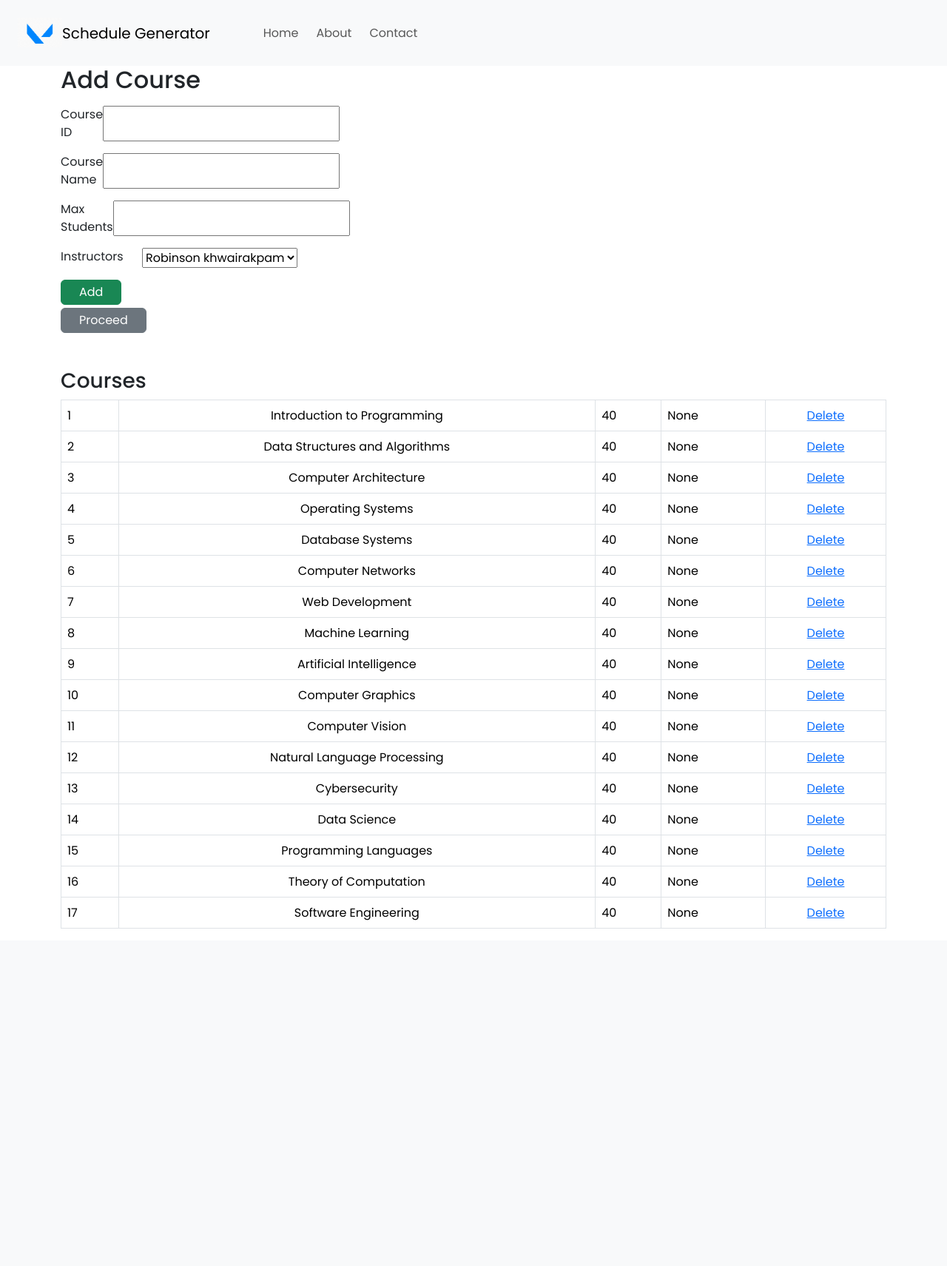
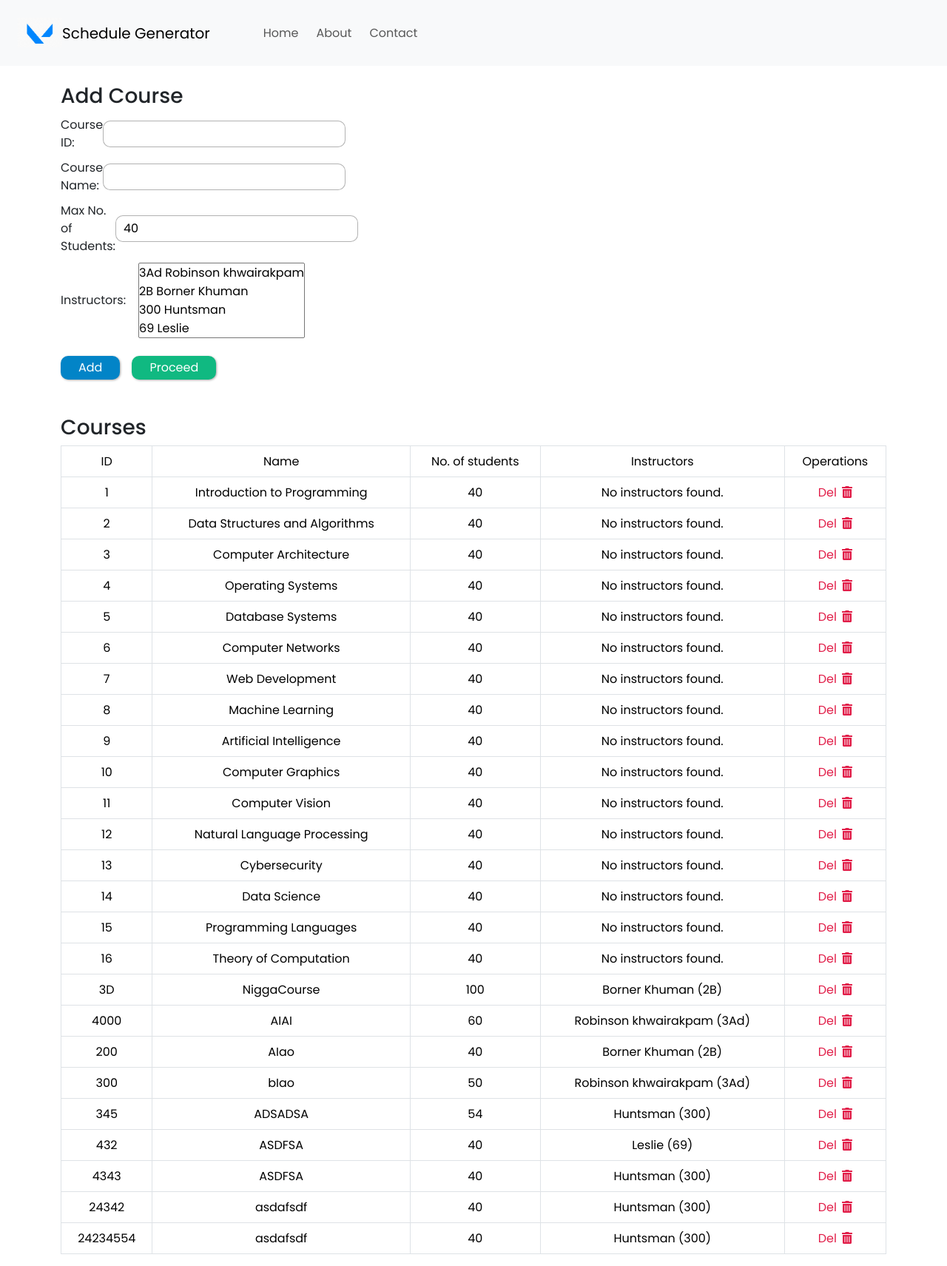
Before and after one commit to sidsinam/ScheduleGenerator, a Django app: page /add-course in a window 1280 px wide. Shown: the whole page at 74% size. Before the commit the page ends 1255 px from the top, so only its background shows below. Run offline with Django 4.2, Linux system fonts and the light colour scheme; data comes from the database, SQL or seed files in the repository; some web fonts are replaced.

Commit message:
added css

```diff
--- a/my_app/forms.py
+++ b/my_app/forms.py
@@ -19,6 +19,18 @@ class CourseForm(ModelForm):
             'max_numb_students',
             'instructors'
         ]
+        labels = {
+            'uid': 'Course ID',
+            'name': 'Course Name',
+            'max_numb_students': 'Max No. of Students',
+            'instructors': 'Instructors',
+        }
+        widgets = {
+            'uid': forms.TextInput(attrs={'class': 'input-fields'}),
+            'name': forms.TextInput(attrs={'class': 'input-fields'}),
+            'max_numb_students': forms.TextInput(attrs={'class': 'input-fields'}),
+
+        }
 
 
 class RoomForm(ModelForm):
--- a/my_app/models.py
+++ b/my_app/models.py
@@ -17,7 +17,8 @@ class Course(models.Model):
     uid = models.CharField(max_length=10, primary_key=True)
     name = models.CharField(max_length=100)
     max_numb_students = models.CharField(max_length=65, default=40)
-    instructors = models.ForeignKey(Instructor, on_delete=models.CASCADE, blank=True, null=True)
+    instructors = models.ManyToManyField(Instructor)
+    #instructors = models.ForeignKey(Instructor, on_delete=models.CASCADE, blank=True, null=True)
 
     def __str__(self):
         return self.uid + " " + self.name
--- a/my_app/static/css/home.css
+++ b/my_app/static/css/home.css
@@ -61,3 +61,10 @@
     text-decoration: none;
     color: rgb(225 29 72);
 }
+.select-field {
+    border-radius: 10px;
+    padding: 5px;
+    text-indent: 5px;
+    border: 1px solid rgba(0, 0, 0, 0.3);
+    margin-left: 10px;
+}
--- a/my_app/templates/add-course.html
+++ b/my_app/templates/add-course.html
@@ -1,11 +1,11 @@
 {% extends 'base.html' %}
 
 {% block content %}
-  <div style="width: 320px;">
+  <div style="width: 320px; margin-top: 1.5rem;">
     <form method="POST">
       {% csrf_token %}
-      <h2>Add Course</h2>
-      <div class="mt-3 d-flex justify-content-between">
+      <h3>Add Course</h3>
+      {% comment %} <div class="mt-3 d-flex justify-content-between">
         <label>Course ID</label>
         <input type="text" name="uid" />
       </div>
@@ -27,30 +27,82 @@
             <option value={{item}}>{{item}}</option>
           {%endfor%}
         </select>
+      </div> {% endcomment %}
+
+
+      {% for field in form %}
+      <div class="input-container">
+        {{ field.label_tag }}
+        {% if field.name == 'instructors' %}
+          <div style="margin-left: 17px;">
+              {{ field }}
+          </div>
+        {% else %}
+          {{ field }}
+        {% endif %}
       </div>
+      {% endfor %}
 
-      <button type="submit" class="mt-3 btn btn-success btn-large px-4 py-1">Add</button>
+      <div class="d-flex align-items-center mt-4 gap-3">
+        <button type="submit" class="add-button px-4 py-1">Add</button>
+        <input type="button"
+          value="Proceed"
+          class="proceed-button px-4 py-1"
+          onclick="window.location.href='/add-room'"
+        />
+      </div>
     </form>
-    <button
-        class="mt-1 btn btn-secondary btn-large px-4 py-1"
-        onclick="window.location.href='/add-room'"
-    >Proceed
-    </button>
+
   </div>
 
   {% if all_courses %}
     <h3 class="mt-5">Courses</h3>
     <table class="table table-bordered">
+      <tr class="table-heading">
+        <td>
+          <center>ID</center>
+        </td>
+        <td>
+          <center>Name</center>
+        </td>
+        <td>
+          <center>No. of students</center>
+        </td>
+        <td>
+          <center>Instructors</center>
+          </td>
+        <td>
+          <center>Operations</center>
+        </td>
+      </tr>
       {% for course in all_courses %}
-        <tr>
-          <td>{{ course.uid }}</td>
+        <tr class="table-data">
+          <td><center>{{ course.uid }}</center></td>
           <td>
             <center>{{ course.name }}</center>
           </td>
-          <td>{{ course.max_numb_students }}</td>
-          <td>{{ course.instructors }}</td>
           <td>
-            <center><a href="{% url 'delete-course' course.uid %}"> Delete</a></center>
+            <center>{{ course.max_numb_students }}</center>
+          </td>
+          <td>
+            {% for instructor in course.instructors.all %}
+              <center>{{ instructor.name }} ({{ instructor.uid }})</center>
+            {% empty %}
+              <center>No instructors found.</center>
+            {% endfor %}
+           {% comment %} {% for instructor in selected_instructors %}
+              <span>{{ instructor }}</span>
+            {% empty %}
+              <span>No instructors selected</span>
+            {% endfor %}  {% endcomment %}
+          </td>
+          <td>
+            <center>
+              <a class="delete-button" href="{% url 'delete-course' course.uid %}">
+               Del
+              <i class="fas fa-trash-alt" style="margin-left: 3px;"></i>
+              </a>
+            </center>
           </td>
         </tr>
       {% endfor %}
--- a/my_app/templates/base.html
+++ b/my_app/templates/base.html
@@ -9,6 +9,7 @@
       integrity="sha384-KK94CHFLLe+nY2dmCWGMq91rCGa5gtU4mk92HdvYe+M/SXH301p5ILy+dN9+nJOZ"
       crossorigin="anonymous"
     />
+    <link rel="stylesheet" href="https://cdnjs.cloudflare.com/ajax/libs/font-awesome/5.15.3/css/all.min.css" integrity="sha512-..." crossorigin="anonymous" />
     <link rel="stylesheet" href="{% static 'css/home.css' %}">
     <link rel="preconnect" href="https://fonts.googleapis.com">
     <link rel="preconnect" href="https://fonts.gstatic.com" crossorigin>
--- a/my_app/templates/home.html
+++ b/my_app/templates/home.html
@@ -2,13 +2,13 @@
 {% block content %}
 {% load static %}
 
-<div class="home--container" style="margin-top:5rem;">
+<div class="home--container" style="margin-top:4rem;">
   <div>
     <img src="{% static 'img/home.jpg' %}" alt="Image" style="width:700px"/>
   </div>
 
   <div class="d-flex flex-column align-items-start gap-2">
-    <h3 class="home-caption">Make your own schedules!</h3>
+    <h3 class="home-caption">Start creating your own time-tables!</h3>
     <h3 class="start-caption">Get Started!</h3>
     <button type="button" class="start-button" onclick="window.location.href='/add-instructor'">Add Instructor</button>
   </div>
--- a/my_app/views.py
+++ b/my_app/views.py
@@ -230,21 +230,18 @@ def deleteInstructor(request, instructor_id):
 
 # Course
 def addCourse(request):
-    all_instructors = Instructor.objects.values_list('name', flat=True)
+    # all_instructors = Instructor.objects.values_list('name', flat=True)
+    form = CourseForm(request.POST or None)
     if request.method == 'POST':
-        form = CourseForm(request.POST or None)
 
         if form.is_valid():
             form.save()
             all_courses = Course.objects.all
-            # print(Course.objects.values_list('instructors', flat=True))
-            print("hello world")
-
-            return render(request, 'add-course.html', {'all_courses': all_courses, 'all_instructors': all_instructors})
-
+            return render(request, 'add-course.html', {'all_courses': all_courses, 'form': form })
     else:
         all_courses = Course.objects.all
-        return render(request, 'add-course.html', {'all_courses': all_courses, 'all_instructors': all_instructors})
+        return render(request, 'add-course.html', {'all_courses': all_courses, 'form': form })
+
 
 def deleteCourse(request, course_id):
     item = Course.objects.get(pk=course_id)
```
Also changed, not shown: my_app/templates/add-instructor.html (+6 -1 lines), my_app/templates/add-meetingTime.html (+54 -16 lines), my_app/templates/add-room.html (+40 -15 lines), db.sqlite3, my_app/migrations/0009_remove_course_instructors_course_instructors.py (added), my_app/migrations/0010_remove_course_instructors_course_instructors.py (added), my_app/migrations/0011_remove_course_instructors_course_instructors.py (added), my_app/urls.py (line endings or trailing spaces).
